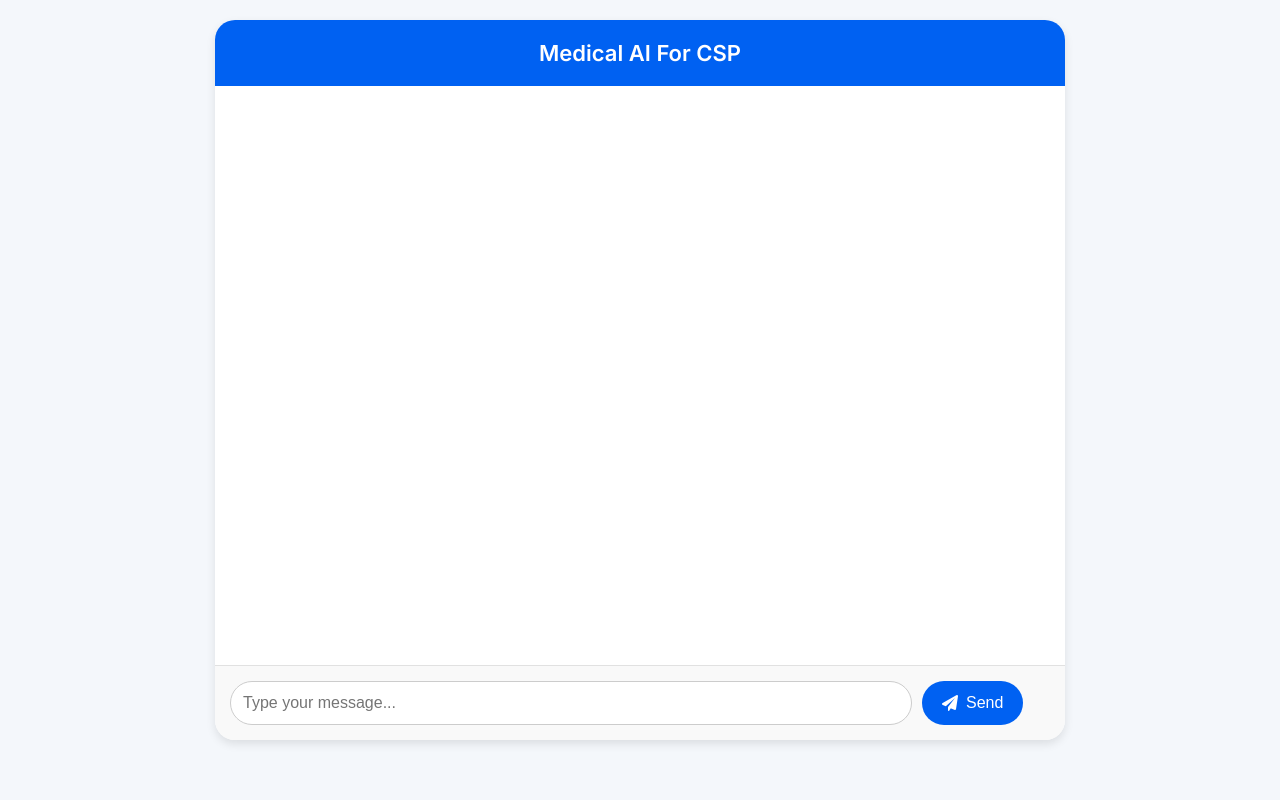
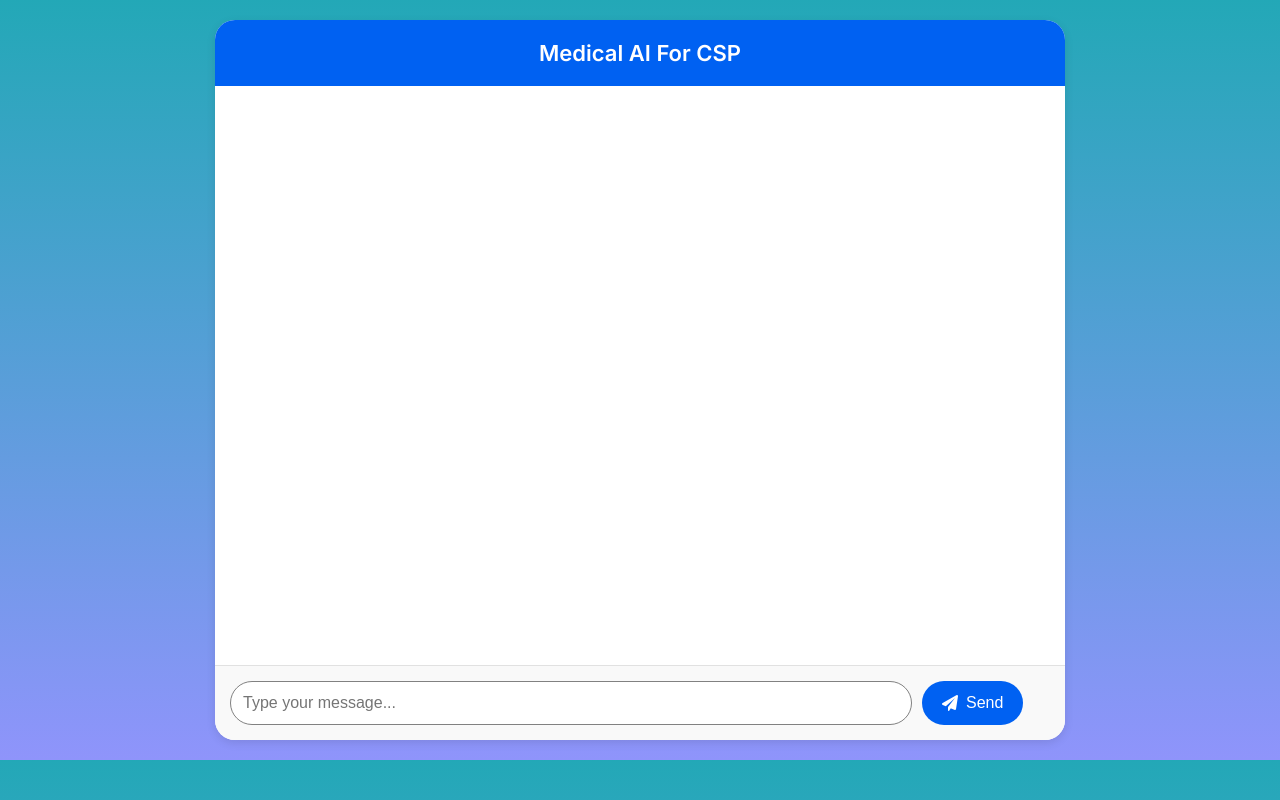
Before and after one commit to nallamothusurya/csp, a Flask app: page / in a window 1280 px wide. Run offline with Flask 3, Linux system fonts and the light colour scheme.

Commit message:
version2

```diff
--- a/app.py
+++ b/app.py
@@ -14,6 +14,31 @@ chat_model = model.start_chat(history=[])
 # Initialize Flask app
 app = Flask(__name__)
 
+def format_response(gemini_response):
+    """
+    Function to format the generative AI response for better readability.
+    This function adds markdown formatting like headings, bullet points, etc.
+    """
+    formatted_response = ""
+
+    # Split the response by lines and process each one
+    lines = gemini_response.split('\n')
+
+    for line in lines:
+        line = line.strip()  # Remove extra spaces at the beginning and end of each line
+
+        if line.lower().startswith("heading") or line.lower().startswith("title"):
+            # Bold and center headings
+            formatted_response += f"## **{line}**\n\n"
+        elif line.lower().startswith("point") or line.lower().startswith("•") or line.startswith("-"):
+            # Convert lines that are bullet points into proper markdown list items
+            formatted_response += f"- {line.lstrip('-•').strip()}\n"
+        elif line:
+            # Regular text, just add it
+            formatted_response += f"{line}\n\n"
+
+    return formatted_response
+
 @app.route("/")
 def home():
     return render_template("index.html")
@@ -29,10 +54,16 @@ def chat():
         try:
             # Send query to the generative model
             gemini_response = chat_model.send_message(query).text
-            # Convert the response to markdown and send it back
-            return jsonify({"response": markdown(gemini_response)})
+
+            # Format the response for better readability
+            formatted_response = format_response(gemini_response)
+
+            # Convert the formatted response to markdown
+            # Wrap the markdown in a div with a specific class for styling
+            return jsonify({"response": f"<div class='markdown-body'>{markdown(formatted_response)}</div>"})
         except Exception as e:
             return jsonify({"response": f"Something went wrong: {str(e)}"})
+
     return jsonify({"response": "Invalid request."})
 
 if __name__ == "__main__":
--- a/templates/index.html
+++ b/templates/index.html
@@ -11,7 +11,7 @@
             font-family: 'Inter', sans-serif;
             margin: 0;
             padding: 0;
-            background-color: #f4f7fb;
+            background: linear-gradient(to bottom, #23a8b7, #8f94fb);
         }
 
         .chat-container {
@@ -24,7 +24,7 @@
             margin: 20px auto;
             background-color: #ffffff;
             border-radius: 20px;
-            box-shadow: 0 4px 10px rgba(0, 0, 0, 0.1);
+            box-shadow: 0 3px 10px rgba(0, 0, 0, 0.1);
             overflow: hidden;
         }
 
@@ -60,7 +60,7 @@
         }
 
         .chat-message.user {
-            background-color: #d1f7d7;
+            background-color: #d3ffda;
             align-self: flex-start; /* Aligning user messages to the left */
         }
 
@@ -88,7 +88,7 @@
             padding: 12px;
             font-size: 16px;
             border-radius: 30px;
-            border: 1px solid #ccc;
+            border: 1px solid #818181;
         }
 
         .form-control:focus {
```
